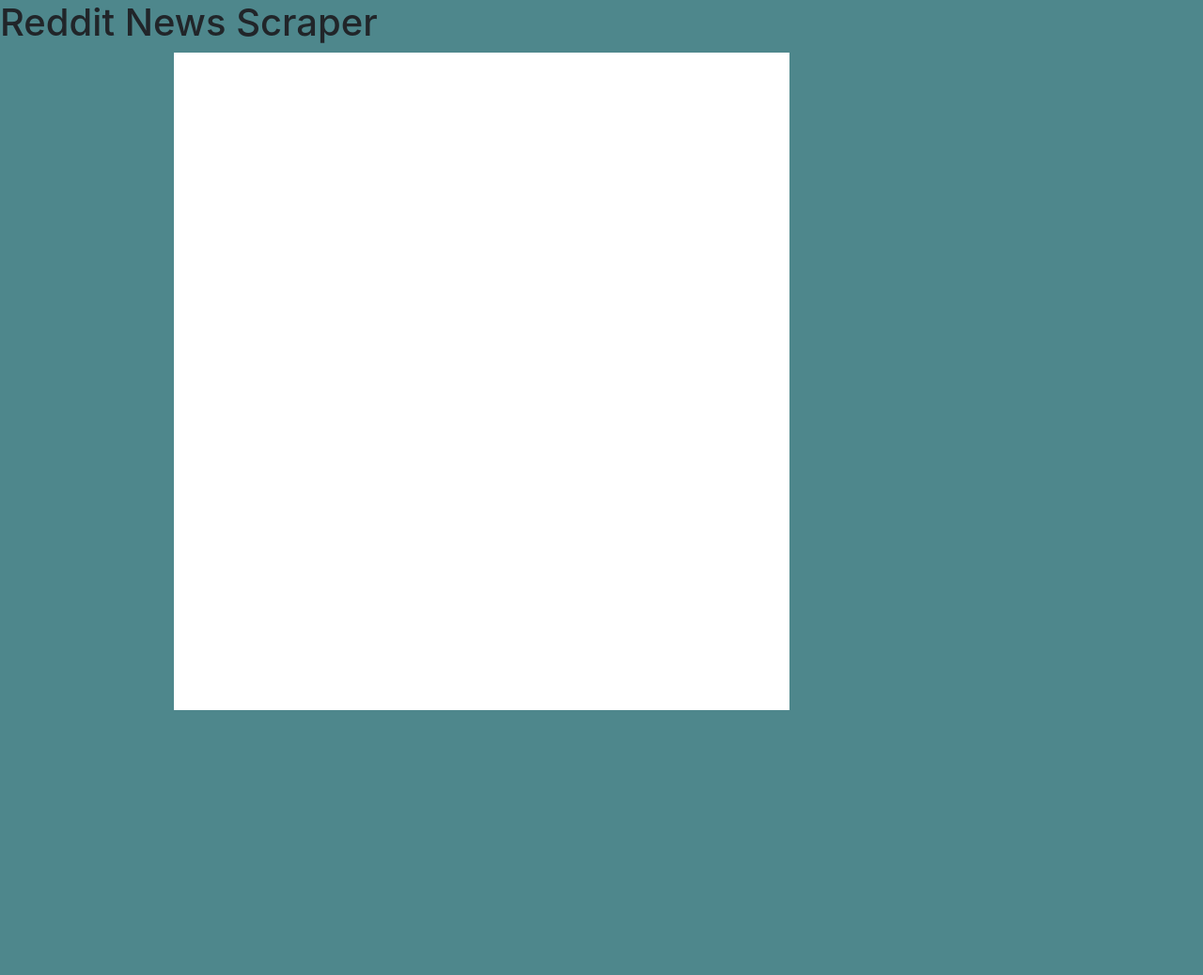
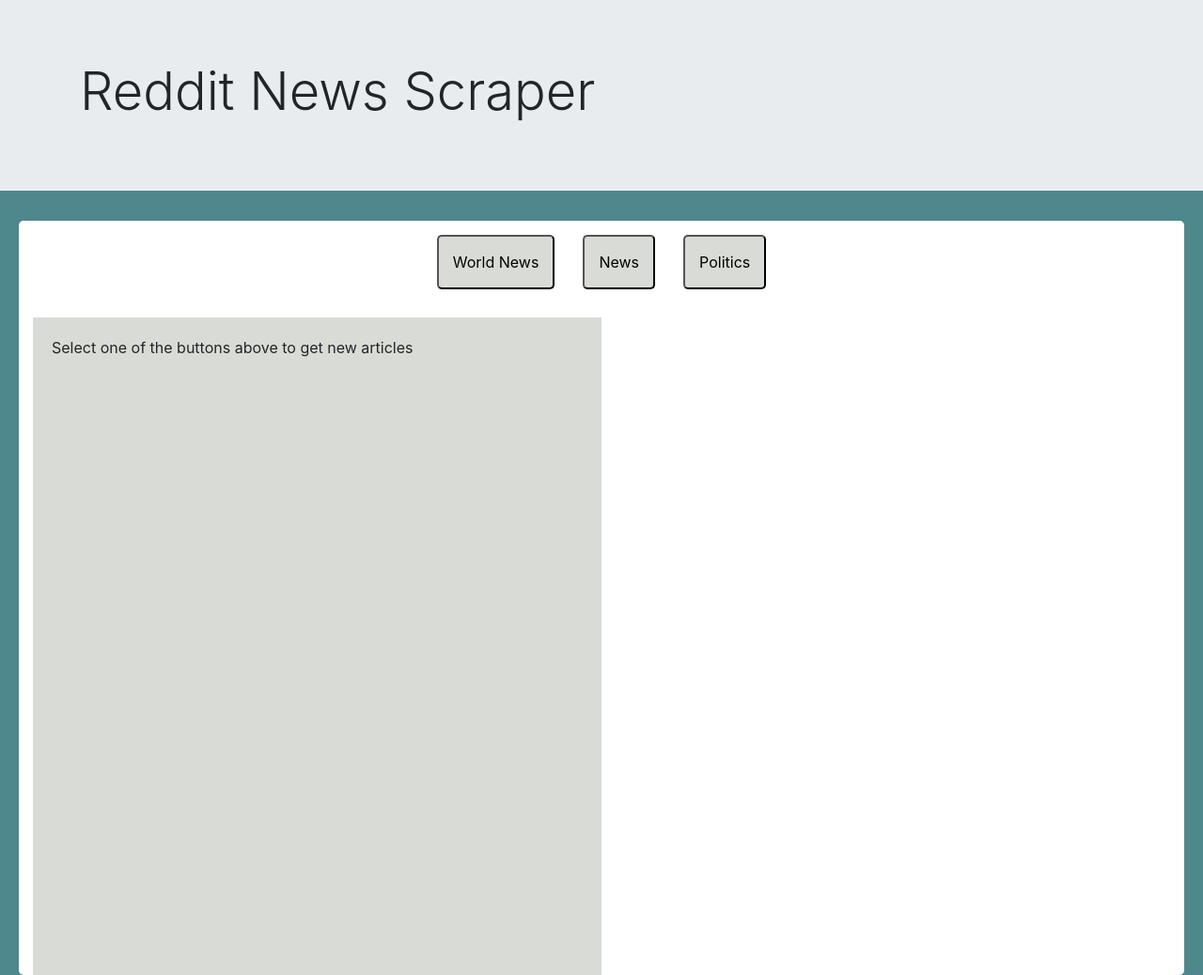
Before and after one commit to rdweston1995/WebScrapper, a website: page public/index.html in a window 1280 px wide. Shown: the whole page at 94% size. Before the commit the page ends 800 px from the top, so only its background shows below. Drawn offline with nearby package versions, Linux system fonts and the light colour scheme; no server answers.

Commit message:
Now uses specific subreddits gathered from buttons and appends to page. All except politics

```diff
--- a/models/Article.js
+++ b/models/Article.js
@@ -14,7 +14,8 @@
     comment: {
         type: Schema.Types.ObjectId,
         ref: "Comment"
-    }
+    },
+    subreddit: String
 });
 
 var Article = mongoose.model("Article", ArticleSchema);
--- a/public/app.js
+++ b/public/app.js
@@ -1,8 +1,34 @@
-$.getJSON("/articles", function(data){
-    for(var i = 0; i < data.length; i++){
-        $("#articles").append("<p data-id='" + data[i]._id + "'>" + data[i].title + "<br></p><a href='" + data[i].link + "' target='_blank'>" + data[i].link + "<hr>");
-    }
-})
+// $.getJSON("/articles", function(data){
+//     for(var i = 0; i < data.length; i++){
+//         $("#articles").append("<p data-id='" + data[i]._id + "'>" + data[i].title + "<br></p><a href='" + data[i].link + "' target='_blank'>" + data[i].link + "<hr>");
+//     }
+// })
+
+$(".subBtn").on("click", function(){
+    let subreddit = $(this).text().split(" ").join("").toLowerCase();
+    console.log(subreddit);
+    $("#articles").empty();
+    $.get("/scrape/" + subreddit, function(data){
+        // console.log("APP ++++++++++++++" + data);
+        console.log(data);
+        // $("#articles").append("<p data-id='" + data[i]._id + "'>" + data[i].title + "<br></p><a href='" + data[i].link + "' target='_blank'>" + data[i].link + "<hr>");
+
+        // $.getJSON("/articles/" + subreddit, function(data){
+        //     for(var i = 0; i < data.length; i++){
+        //         $("#articles").append("<p data-id='" + data[i]._id + "'>" + data[i].title + "<br></p><a href='" + data[i].link + "' target='_blank'>" + data[i].link + "<hr>");
+        //     }
+        // })
+    }).then(getArticles(subreddit));
+});
+
+function getArticles(subReddit){
+    $("#articles").empty();
+    $.getJSON("/articles/" + subReddit, function(data){
+        for(var i = 0; i < data.length; i++){
+            $("#articles").append("<p data-id='" + data[i]._id + "'>" + data[i].title + "<br></p><a href='" + data[i].link + "' target='_blank'>" + data[i].link + "<hr>");
+        }
+    });
+}
 
 $(document).on("click", "p", function(){
     $("#comments").empty();
--- a/public/index.html
+++ b/public/index.html
@@ -1,5 +1,6 @@
 <!DOCTYPE html>
 <html lang="en-us">
+
 <head>
     <meta charset="UTF-8">
     <title>Web Scraping</title>
@@ -7,15 +8,43 @@
         integrity="sha384-ggOyR0iXCbMQv3Xipma34MD+dH/1fQ784/j6cY/iJTQUOhcWr7x9JvoRxT2MZw1T" crossorigin="anonymous">
     <link rel="stylesheet" type="text/css" href="./style.css">
 </head>
+
 <body>
-        <h1>Reddit News Scraper</h1>
-        <div class="row"id="wrapper">
+    <div class="jumbotron jumbotron-fluid">
+        <div class="container">
+            <h1 class="display-4">Reddit News Scraper</h1>
+            <!-- <p class="lead">This is a modified jumbotron that occupies the entire horizontal space of its parent.</p> -->
+        </div>
+    </div>
+    <!-- <h1>Reddit News Scraper</h1> -->
+    <div class="row" id="wrapper">
+        <div class="col-12" id="subreddits">
+            <ul class="nav justify-content-center">
+                <li class="nav-item">
+                    <!-- <a class="nav-link active" href="#">World News</a> -->
+                    <!-- <p>World News</p> -->
+                    <button class="subBtn">World News</button>
+                </li>
+                <li class="nav-item">
+                    <!-- <a class="nav-link" href="#">News</a> -->
+                    <button class="subBtn">News</button>
+                </li>
+                <li class="nav-item">
+                    <!-- <a class="nav-link" href="#">Politics</a> -->
+                    <button class="subBtn">Politics</button>
+                </li>
+            </ul>
+        </div>
+        <div class="col-12" id="articlesComments">
+            <div class="col-6" id="articles">
+                <p>Select one of the buttons above to get new articles</p>
+            </div>
+            <div class="col-4" id="comments"></div>
+        </div>
 
-            <div id="subreddits"></div>
-            <div class="col-6" id="articles"></div>
-            <div class="col-4" id="comments"></div>
     </div>
     <script src="https://cdnjs.cloudflare.com/ajax/libs/jquery/3.2.1/jquery.min.js"></script>
     <script src="app.js"></script>
 </body>
+
 </html>
--- a/public/style.css
+++ b/public/style.css
@@ -5,14 +5,34 @@
             margin-right: auto;
             padding-top: 5%;
         } */
+
+        #wrapper{
+            background-color: #ffffff;
+            margin: 0 20px 0 20px;
+            border-radius: 5px;
+        }
+        /* #subreddits, #articlesComments{
+            float:left;
+        } */
+        .nav{
+            margin-left: auto;
+        }
+
+        .subBtn{
+            margin: 15px;
+            background-color: #D9DCD6;
+            border-radius: 5px;
+            padding: 15px;
+        }
         #articles {
             /* display: inline-block; */
             overflow: auto;
             width: 50%;
             height: 700px;
-            background-color: #ffffff;
+            background-color: #D9DCD6;
             padding: 20px;
-            margin-left: 200px;
+            margin: 15px 0 0 0;
+            /* margin-left: 200px; */
         }
         #comments {
             float:right;
```
Also changed, not shown: server.js (+23 -3 lines). Lines whose indentation alone changed are shown as unchanged.
